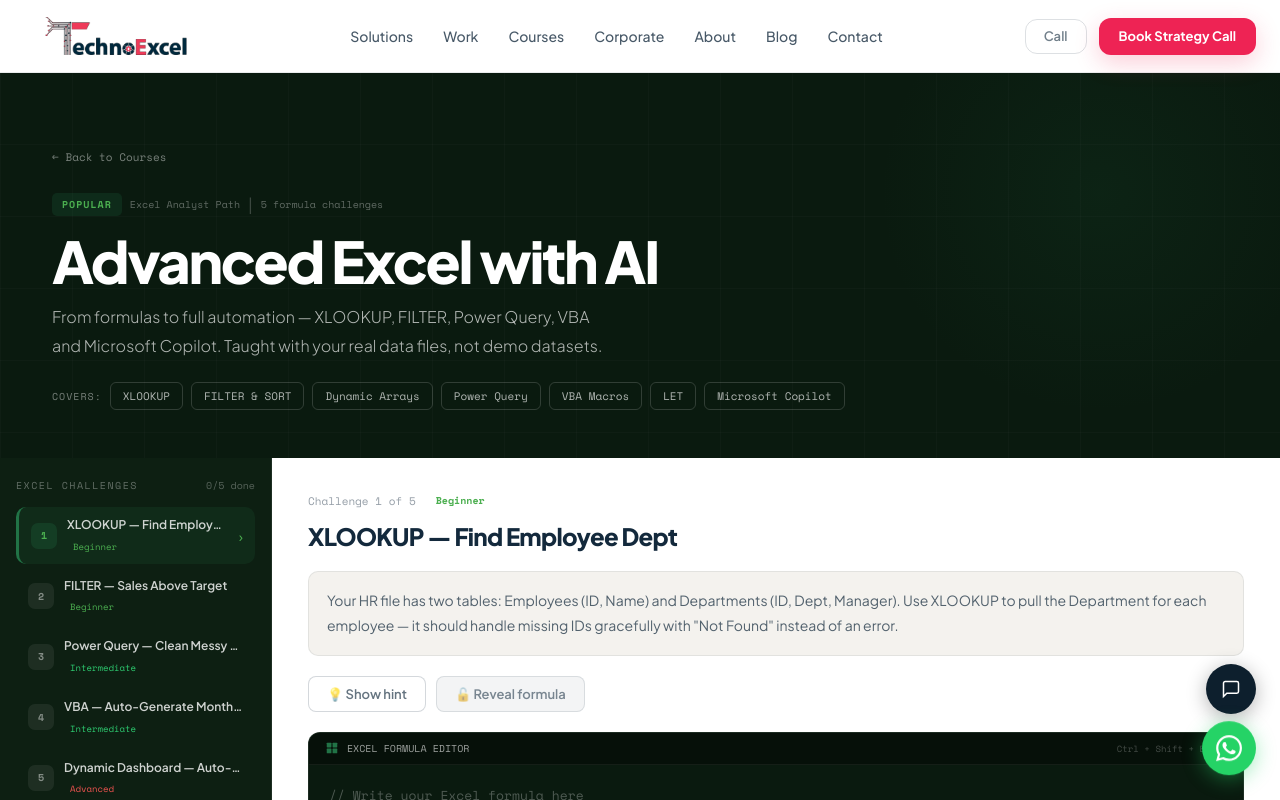
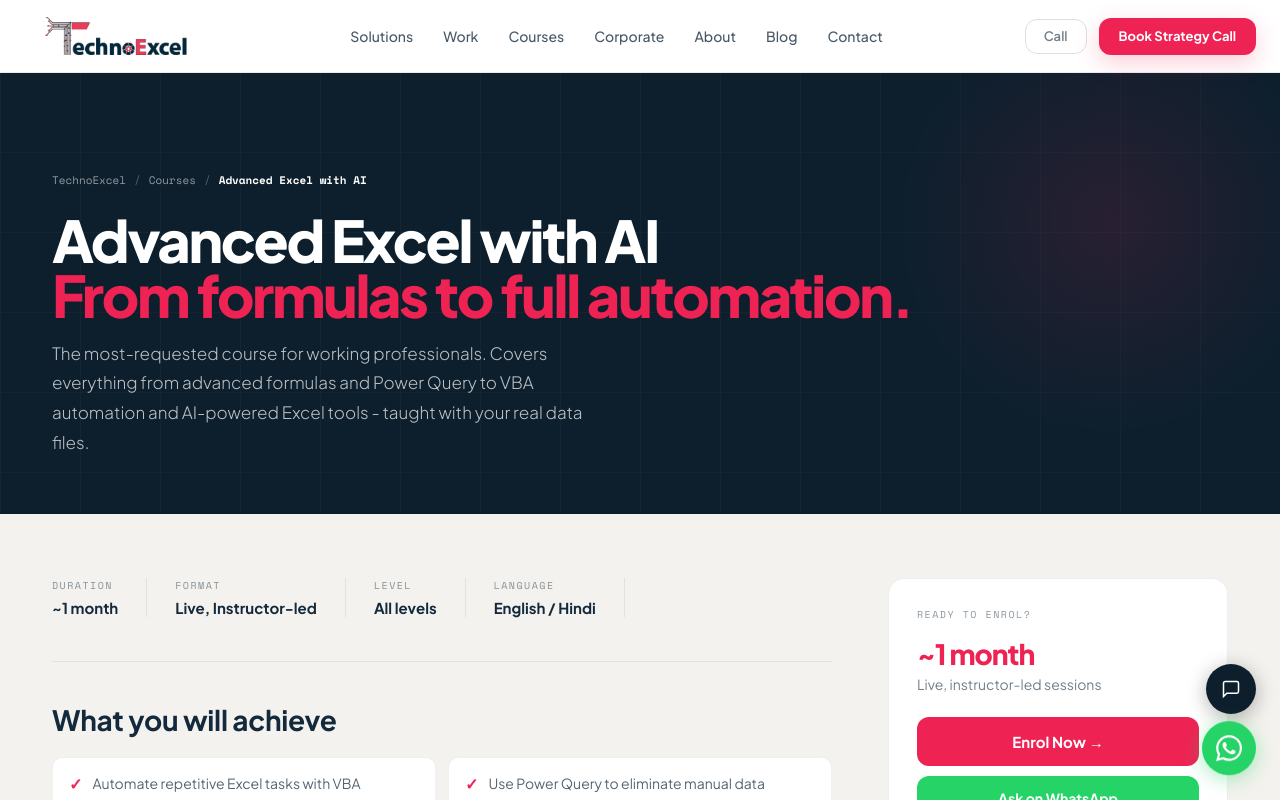
Before and after one commit to technoexcel/technoexcel-website, a Next.js app: page /courses/advanced-excel-training-hyderabad in a window 1280 px wide. Shown: the top 800 px of the page. Built offline with nearby package versions, Linux system fonts and the light colour scheme.

Commit message:
Remove course exercises from training pages

```diff
--- a/src/app/courses/advanced-excel-training-hyderabad/page.tsx
+++ b/src/app/courses/advanced-excel-training-hyderabad/page.tsx
@@ -1,6 +1,6 @@
 import React from "react";
 import type { Metadata } from "next";
-import ExcelCoursePage from "@/components/ui/ExcelCoursePage";
+import { CourseDetailPage } from "@/components/ui/CourseDetailPage";
 
 export const metadata: Metadata = {
   title: "Advanced Excel Training Hyderabad | TechnoExcel",
@@ -9,5 +9,14 @@ export const metadata: Metadata = {
 };
 
 export default function Page() {
-  return <ExcelCoursePage />;
+  return <CourseDetailPage slug="advanced-excel-training-hyderabad" title="Advanced Excel with AI" badge="Popular" duration="~1 month" tagline="From formulas to full automation." description="The most-requested course for working professionals. Covers everything from advanced formulas and Power Query to VBA automation and AI-powered Excel tools - taught with your real data files."
+    outcomes={["Automate repetitive Excel tasks with VBA","Use Power Query to eliminate manual data consolidation","Write XLOOKUP, FILTER and dynamic array formulas","Build dashboards that update automatically","Use Microsoft Copilot and AI tools effectively in Excel","Reduce weekly reporting time from hours to minutes"]}
+    whoFor={["Analysts who want to move beyond basic Excel","Finance and operations professionals building reports","MIS teams responsible for recurring dashboards","Team leads who want to upskill employees in Excel","Working professionals who need practical Excel skills, not theory"]}
+    modules={[
+      {title:"Module 1 - Advanced Formulas",topics:["XLOOKUP and lookup design","FILTER, SORT and UNIQUE","Dynamic array formulas","Named ranges and structured references","Error handling with IFERROR and IFNA","Text functions: TEXTJOIN, TRIM, CLEAN"]},
+      {title:"Module 2 - Power Query",topics:["Connecting to files and folders","Combining multiple sheets","Cleaning and transforming data","Unpivoting and reshaping tables","Parameter queries","Refresh-ready reporting workflows"]},
+      {title:"Module 3 - Pivot Tables and Dashboards",topics:["Pivot tables and pivot charts","Calculated fields and grouping","Dashboard layout principles","Interactive slicers and timelines","Dynamic charts and sparklines","Executive-ready reporting views"]},
+      {title:"Module 4 - VBA and AI Tools",topics:["Recording and editing macros","Variables, loops and conditions","Automating reports end-to-end","Microsoft Copilot in Excel","ChatGPT for formula and VBA support","AI-assisted productivity workflows"]},
+    ]}
+  />;
 }
```
Also changed, not shown: src/app/courses/power-bi-training-hyderabad/page.tsx (+11 -2 lines).
